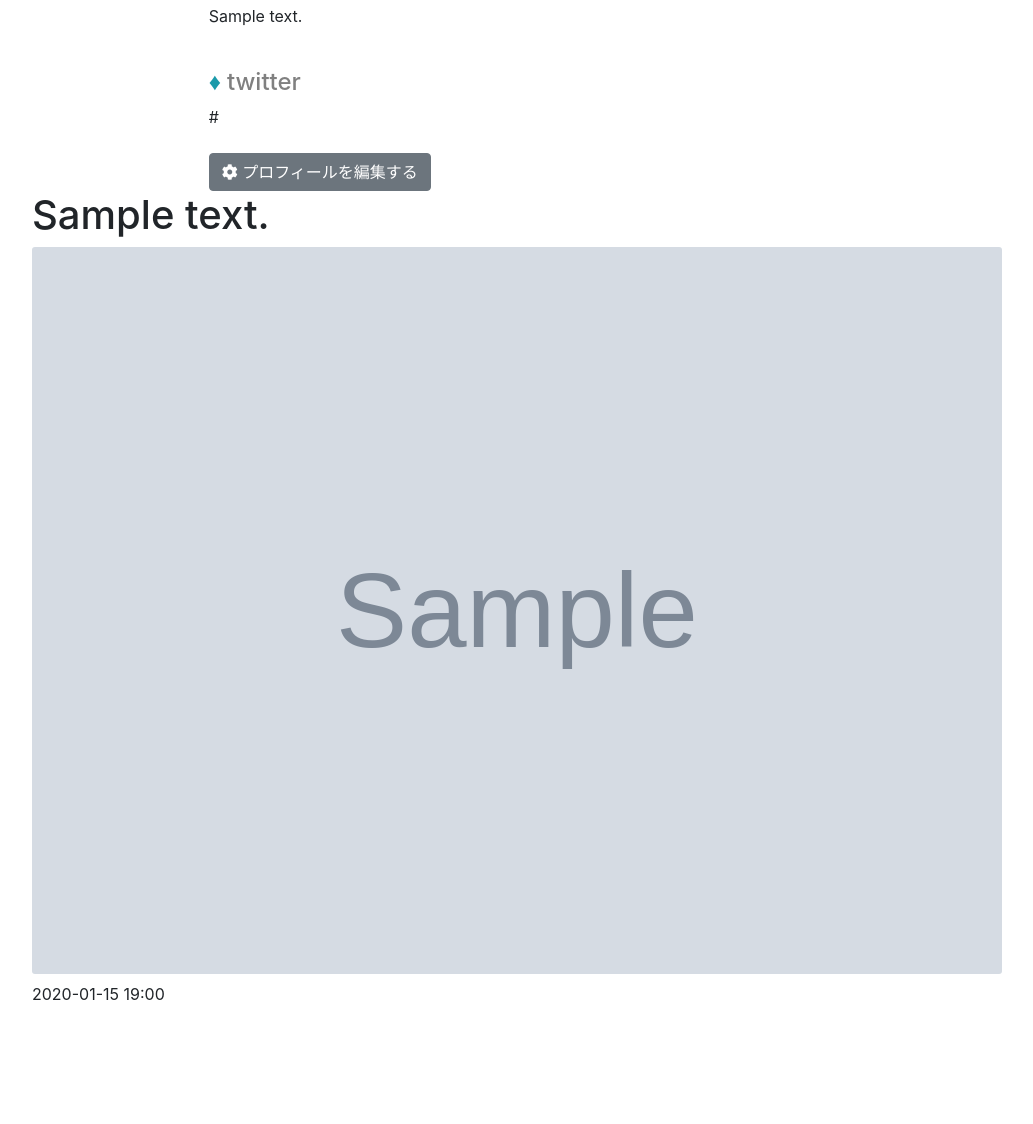
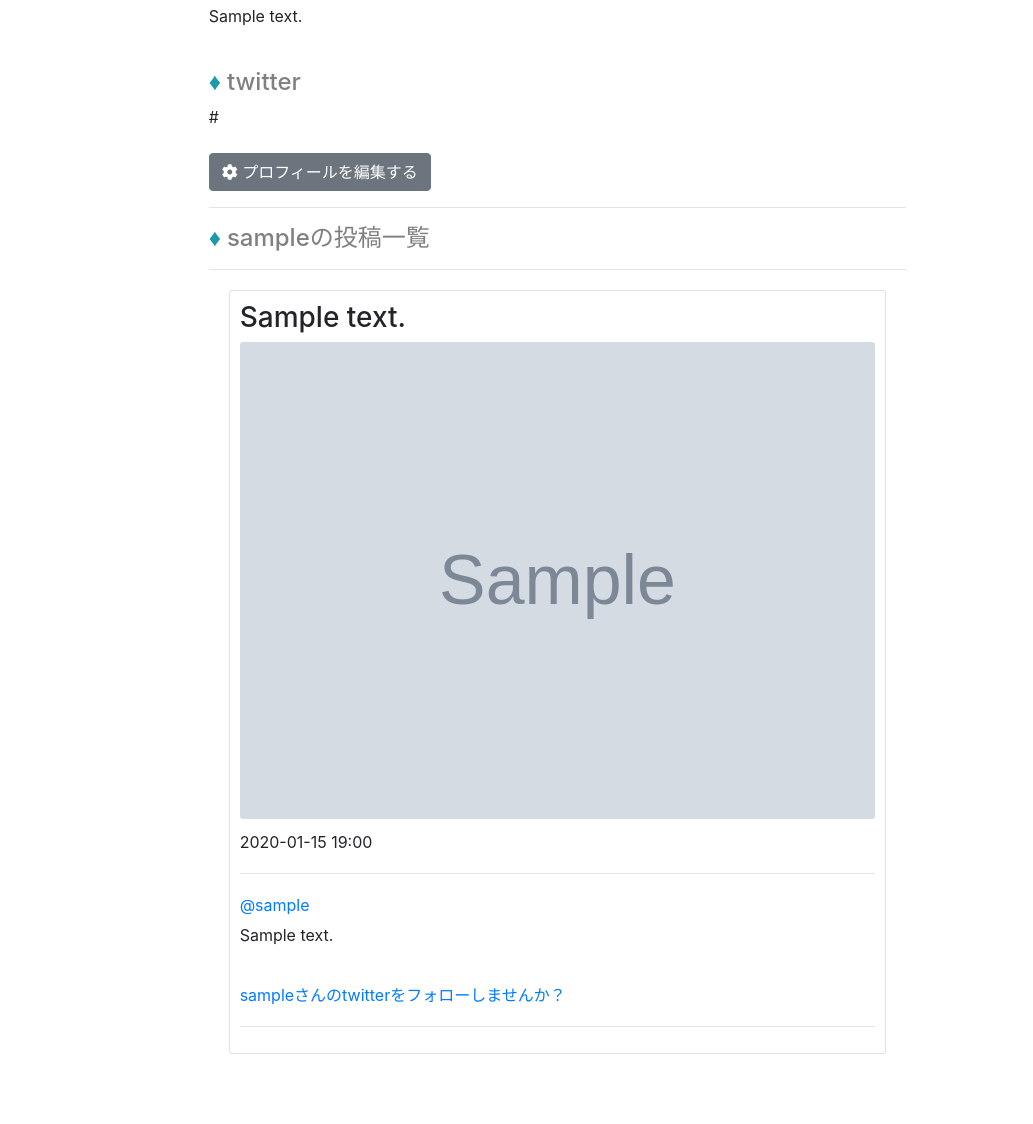
Before and after one commit to k4nekom/myj_hackathon, a Django app: page /accounts/sample/ in a window 1280 px wide. Shown: the part 466-1590 px from the top of the page, without its empty margins (123-1156 px from the left). Before the commit the page ends 1466 px from the top, so only its background shows below. Run offline with Django 3.2, Linux system fonts and the light colour scheme; a user stored in the database is signed in; tables that the repository leaves empty hold one stand-in row (values such as "Sample post"); grey boxes marked "Sample" are stand-in pictures; some libraries are stand-ins or nearby versions.

Commit message:
can see comment in Userdetail_post_list and add post.title

```diff
--- a/mysite/accounts/views.py
+++ b/mysite/accounts/views.py
@@ -7,7 +7,7 @@ from django.views.generic.edit import UpdateView
 
 from .forms import SignUpForm
 from .models import User
-from posts.models import Post
+from posts.models import Post, Comment
 from posts.views import Index
 # サインアップ画面
 
@@ -43,6 +43,19 @@ class AccountDetailView(DetailView):
         context = super().get_context_data()
         context['login_user'] = self.request.user
         context['post_list'] = Post.objects.all()
+        login_user = self.request.user
+        comment_list = {}
+        comment_list2 = {}
+
+        for post in context['post_list']:
+            comment_list[post.id] = Comment.objects.filter(post=post)
+        for post in context['post_list']:
+            comments = []
+            for comment in comment_list[post.id]:
+                if post.author.id == login_user.id or comment.author.id == login_user.id:
+                    comments.append(comment)
+            comment_list2.update({post.id: comments})
+        context['comment_list'] = comment_list2
         return context
 
 
--- a/mysite/mysite/settings.py
+++ b/mysite/mysite/settings.py
@@ -66,6 +66,9 @@ TEMPLATES = [
                 'django.contrib.auth.context_processors.auth',
                 'django.contrib.messages.context_processors.messages',
             ],
+            'libraries': {
+                'custom_filter': 'posts.templatetags.custom_filter'
+            }
         },
     },
 ]
--- a/mysite/posts/forms.py
+++ b/mysite/posts/forms.py
@@ -2,7 +2,8 @@ from django import forms
 
 from .models import Post
 
+
 class PostForm(forms.ModelForm):
     class Meta:
         model = Post
-        fields = ("picture","text")
+        fields = ("picture", "title", "text")
--- a/mysite/static/accounts/user_detail.css
+++ b/mysite/static/accounts/user_detail.css
@@ -24,7 +24,7 @@
 
 }
 
-body{
+#user_detail{
     justify-content: center;
     margin-bottom: 40px;
 }
--- a/mysite/templates/accounts/user_detail.html
+++ b/mysite/templates/accounts/user_detail.html
@@ -1,6 +1,9 @@
 {% extends "base/app.html" %}
+
+{% load custom_filter %}
+
 {% block contents %}
-<div class="container">
+<div class="container" id="user_detail">
     <!-- アカウント情報 -->
     <div class="row">
         <div class="col-md-2 col-md-offset-4">
@@ -27,25 +30,31 @@
                 </button>
             </a>
             {% endif %}
-        </div>
+            <hr>
+            <h4 class="detail_user_profile">{{user.username}}の投稿一覧</h4>
+            <hr>
+            <di class="card">
                 {% if post_list %}
                 {% for post in post_list %}
                 {% if post.author.id == user.id %}
                 <div class="box_left bigsize">
-            <h1>{{ post.text }}</h1>
+                    <h3>{{ post.text }}</h3>
                 </div>
                 {% if post.picture %}
                 <img src="{{post.picture.url}}" class="card-img" />
                 {% endif %}
                 <div class="pt-2">
                     <p>{{ post.created_at|date:'Y-m-d H:i' }}</p>
+                    {{ comment_list|get_comment_list:post.id|linebreaksbr }}
                 </div>
+                <hr>
 
                 {% endif %}
                 {% endfor %}
                 {% else %}
-
                 {% endif %}
+        </div>
+    </div>
 </div>
 
 </div>
--- a/mysite/templates/posts/index.html
+++ b/mysite/templates/posts/index.html
@@ -30,8 +30,12 @@
                         <div class="card-body">
                             <div class="card-hedder">
                                 <div class="box_left bigsize">
-                                    {{ post.text }}
+                                    {{ post.title }}
                                 </div>
+                                <br>
+                                <p>
+                                    {{ post.text|linebreaksbr }}
+                                </p>
                                 {% if post.picture %}
                                 <img src="{{post.picture.url}}" class="card-img" />
                                 {% endif %}
```
Also changed, not shown: mysite/templates/posts/new.html (+11 -0 lines), mysite/media/image/posts/IMG_31171_lb1DukS.JPG (added). Lines whose indentation alone changed are shown as unchanged.
